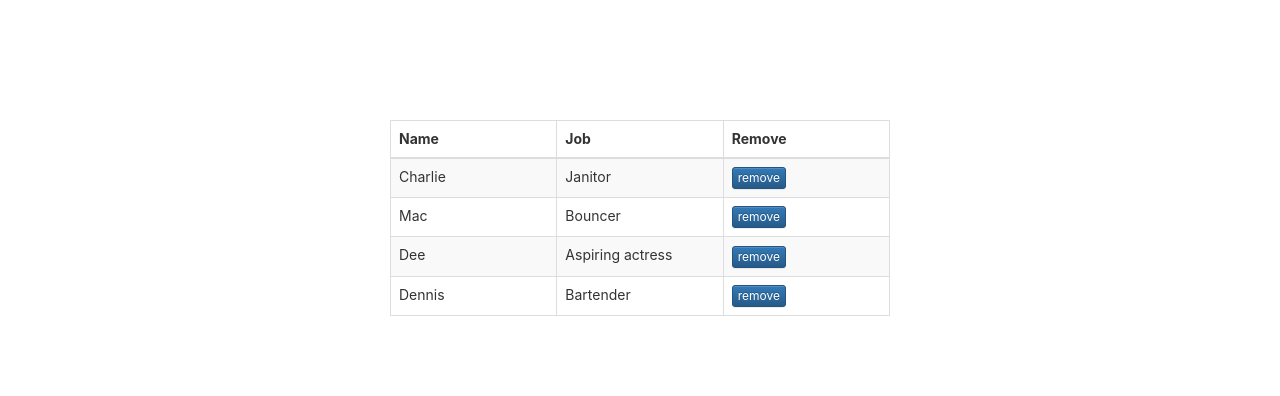
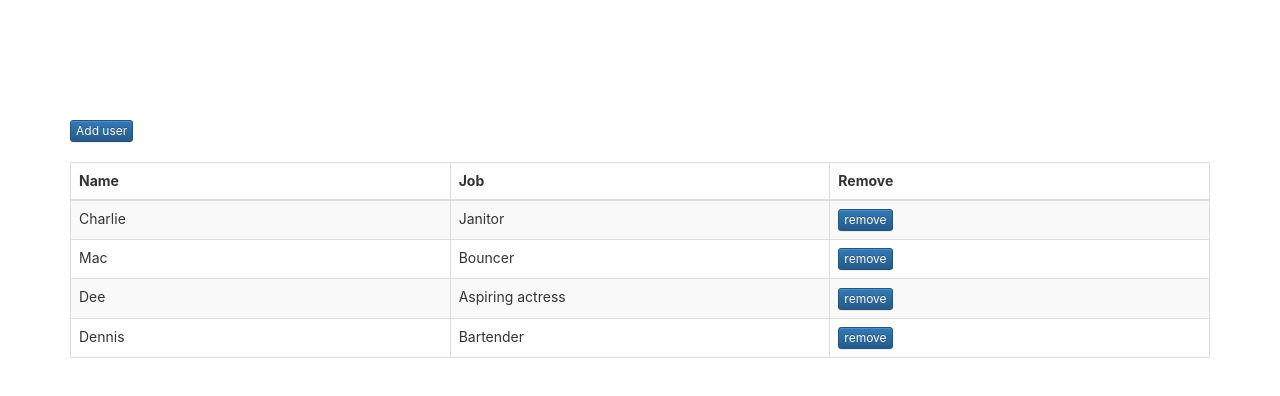
Before and after one commit to evgeniy-legkun/js-step-project, a React app: page / in a window 1280 px wide. Shown: the top 396 px of the page. Built offline with nearby package versions, Linux system fonts and the light colour scheme.

Commit message:
added form for user creating

```diff
--- /dev/null
+++ b/src/views/Users/UserCreateForm.js
@@ -0,0 +1,34 @@
+import React, {Component} from 'react';
+
+class UserCreateForm extends Component {
+  render () {
+    const {jobs} = this.props;
+
+    const formBlock = {
+      width: '350px'
+    };
+
+    const createJobsList = (jobs) => {
+      return jobs.map((job, index) => {
+        return (
+          <option key={index} value={job.name}>{job.name}</option>
+        );
+      });
+    };
+
+    return (
+      <div style={formBlock}>
+        <label htmlFor="user_name">Name : </label>
+        <input type="text" name="user_name" id="user_name" />
+        <br/><br/>
+
+        <label htmlFor="user_job">Job : </label>
+        <select name="user_job" id="user_job">
+          { createJobsList(jobs) }
+        </select>
+      </div>
+    );
+  }
+}
+
+export default UserCreateForm;
--- a/src/views/Users/UsersList.css
+++ b/src/views/Users/UsersList.css
@@ -1,8 +1,13 @@
 .table-container {
-    display: grid;
-    grid-template-columns: 500px;
+    /*display: grid;*/
+    /*grid-template-columns: 500px;*/
+    /*justify-content: center;*/
+    /*margin-top: 50px;*/
+
+    display: flex;
+    flex-direction: column;
     justify-content: center;
-    margin-top: 50px;
+    align-items: baseline;
 }
 
 .table-empty {
--- a/src/views/Users/UsersList.js
+++ b/src/views/Users/UsersList.js
@@ -1,26 +1,43 @@
 import React, { Component } from 'react';
 import { Table, Button } from 'react-bootstrap';
 import './UsersList.css';
+import UserCreateForm from './UserCreateForm';
 
 class UsersList extends Component {
   constructor (props) {
     super(props);
-    this.removeUser = this.removeUser.bind(this);
   }
 
   state = {
     users: [
-      {name: 'Charlie', job: 'Janitor'},
-      {name: 'Mac', job: 'Bouncer'},
-      {name: 'Dee', job: 'Aspiring actress'},
-      {name: 'Dennis', job: 'Bartender'}
+      {id: 1, name: 'Charlie', jobId: 1},
+      {id: 2, name: 'Mac', jobId: 2},
+      {id: 3, name: 'Dee', jobId: 3},
+      {id: 4, name: 'Dennis', jobId: 4}
     ],
-    loading: false
-  };
 
-  removeUser = (index, delay = 500) => {
+    jobs: [
+      {id: 1, name: 'Janitor'},
+      {id: 2, name: 'Bouncer'},
+      {id: 3, name: 'Aspiring actress'},
+      {id: 4, name: 'Bartender'},
+    ],
+
+    isVisibleList: true
+  }
+
+  getJobById (id) {
+    const {jobs} = this.state;
+
+    return jobs.find((job) => {
+      if (job.id === id) { return job; }
+    }) || {};
+  }
+
+  removeUser (index, delay = 500) {
     const { users } = this.state;
-    this.props.setLoader(true);
+    const { setLoader } = this.props;
+    setLoader(true);
 
     setTimeout(() => {
       this.setState({
@@ -29,19 +46,24 @@ class UsersList extends Component {
         })
       });
 
-      this.props.setLoader(false);
+      setLoader(false);
     }, delay);
-  };
+  }
+
+  handleCreateForm (value) {
+    if (typeof(value) !== 'boolean') { return; }
+    this.setState({isVisibleList: value});
+  }
 
   render () {
-    const { users } = this.state;
+    const { users, jobs, isVisibleList } = this.state;
 
     const createTableBody = (users) => {
       return users.map((user, index) => {
         return (
           <tr key={index}>
             <td>{user.name}</td>
-            <td>{user.job}</td>
+            <td>{this.getJobById(user.jobId).name}</td>
             <td>
               <Button
                 bsStyle='primary'
@@ -61,6 +83,17 @@ class UsersList extends Component {
         {
           users.length !== 0 ? (
             <div className='table-container'>
+              <Button
+                style={{marginBottom: '20px'}}
+                bsStyle='primary'
+                bsSize='xsmall'
+                onClick={() => this.handleCreateForm(!isVisibleList)}
+              >
+                Add user
+              </Button>
+
+              {
+                isVisibleList ? (
                   <Table striped bordered hover className='styled-table'>
                     <thead>
                     <tr>
@@ -73,6 +106,10 @@ class UsersList extends Component {
                     { createTableBody(users) }
                     </tbody>
                   </Table>
+                ) : (
+                  <UserCreateForm jobs={jobs} />
+                )
+              }
             </div>
           ) : (
             <div className='table-empty'>
```
Lines whose indentation alone changed are shown as unchanged.
